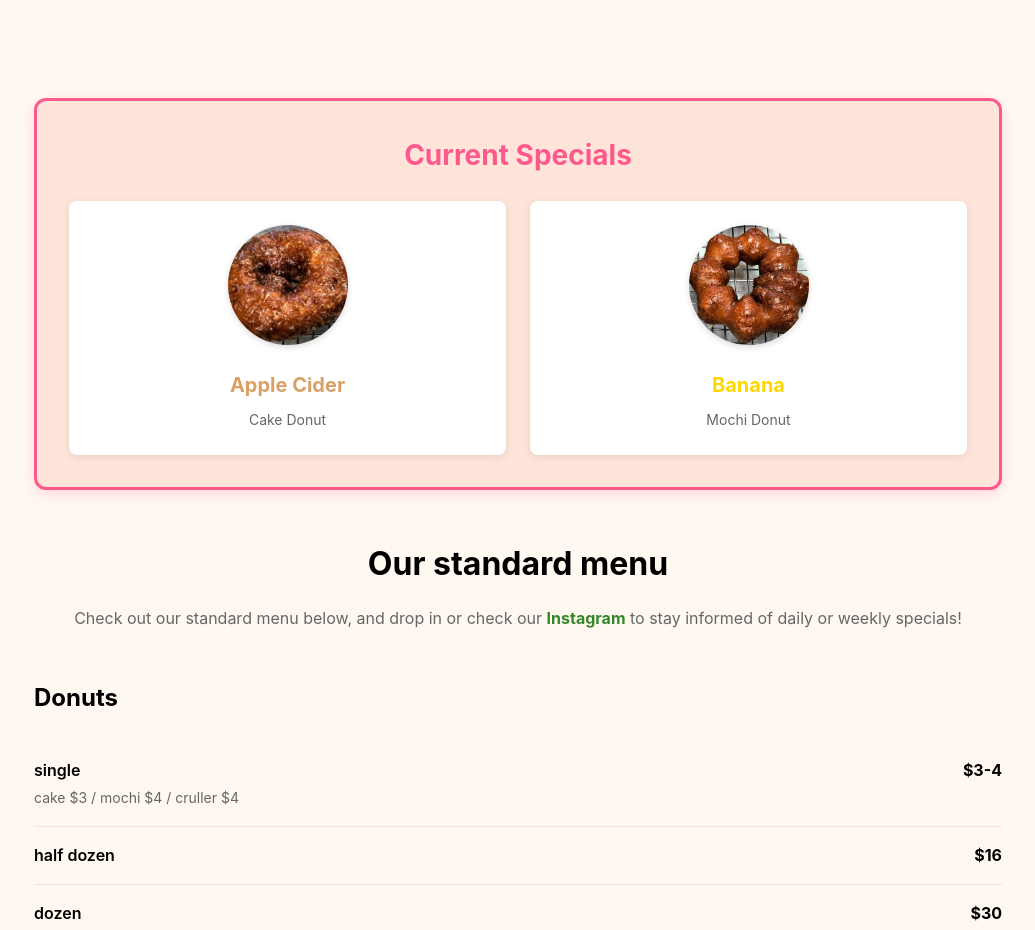
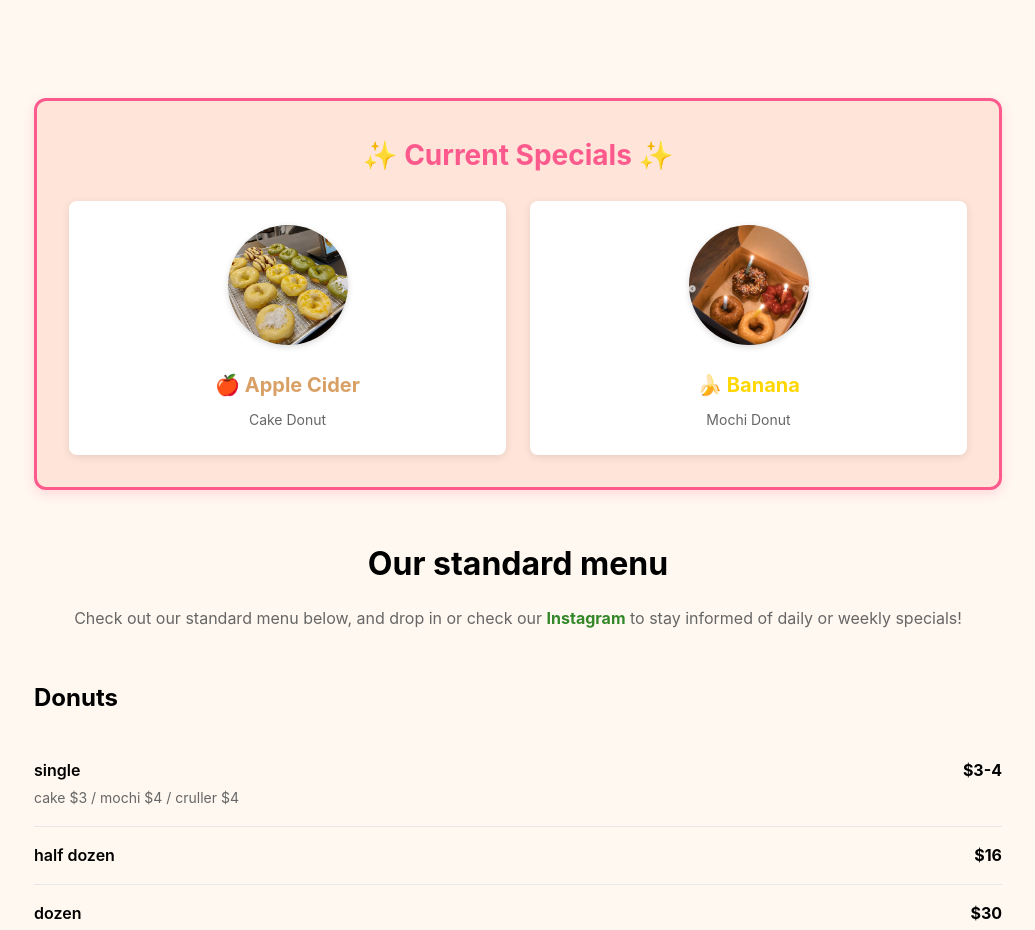
Before and after one commit to ctrujillo12/noks-donuts, a Next.js app: page / in a window 1280 px wide. Shown: the part 1420-2350 px from the top of the page, without its empty margins (122-1157 px from the left). Built offline with nearby package versions, Linux system fonts and the light colour scheme.

Commit message:
added specials

```diff
--- a/app/page.tsx
+++ b/app/page.tsx
@@ -18,7 +18,7 @@ export default function Home() {
    "https://images.squarespace-cdn.com/content/v1/668b38999928de19ab29f590/b25169c6-c741-4a7b-b8f4-86c50be4ac3d/DSC00157.jpg"
   ]
 
-  const flavorColors = {
+  const flavorColors: { [key: string]: string } = {
     "vanilla bean": "#5f5f5fff",
     "chocolate": "#7b3f00",
     "maple": "#d9a066",
@@ -207,7 +207,7 @@ No artificial/imitation flavors. No artificial colors. No preservatives. No high
               color: '#fc5a8d',
               textAlign: 'center'
             }}>
-               Current Specials
+              ✨ Current Specials ✨
             </h3>
             <div style={{
               display: 'grid',
@@ -223,7 +223,7 @@ No artificial/imitation flavors. No artificial colors. No preservatives. No high
                 boxShadow: '0 2px 8px rgba(0,0,0,0.1)'
               }}>
                 <img
-                  src="/images-noks/applecider.png"
+                  src="/images-noks/img1.png"
                   alt="Apple Cider Donut"
                   style={{
                     width: '120px',
@@ -240,7 +240,7 @@ No artificial/imitation flavors. No artificial colors. No preservatives. No high
                   color: '#d9a066',
                   marginBottom: '0.5rem'
                 }}>
-                  Apple Cider
+                  🍎 Apple Cider
                 </p>
                 <p style={{ fontSize: '0.875rem', color: '#666' }}>
                   Cake Donut
@@ -254,7 +254,7 @@ No artificial/imitation flavors. No artificial colors. No preservatives. No high
                 boxShadow: '0 2px 8px rgba(0,0,0,0.1)'
               }}>
                 <img
-                  src="/images-noks/bananamochi.png"
+                  src="/images-noks/img4.png"
                   alt="Banana Mochi Donut"
                   style={{
                     width: '120px',
@@ -271,7 +271,7 @@ No artificial/imitation flavors. No artificial colors. No preservatives. No high
                   color: '#FFD700',
                   marginBottom: '0.5rem'
                 }}>
-                  Banana
+                  🍌 Banana
                 </p>
                 <p style={{ fontSize: '0.875rem', color: '#666' }}>
                   Mochi Donut
```
